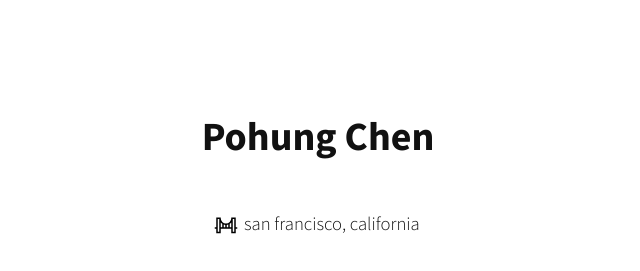
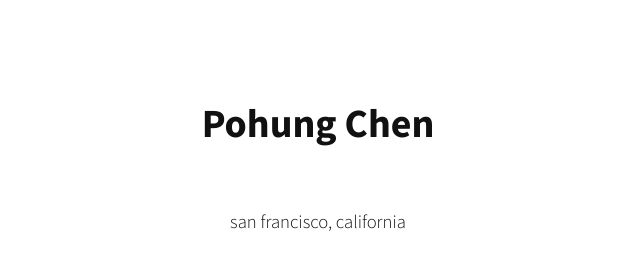
Before and after one commit to pohung/pohung.github.io, a plain HTML site: page index.html in a window 1280 px wide. Shown: the top 271 px of the page, without its empty margins (322-962 px from the left). Drawn offline with Linux system fonts and the light colour scheme.

Commit message:
removing icon

```diff
--- a/index.html
+++ b/index.html
@@ -27,7 +27,6 @@
 <div class="contents">
   <div class="header">
     <div class="title">Pohung Chen</div>
-    <img src="images/sf.svg" class="sf_icon" alt="san francisco icon" />
     san francisco, california
     <br /><br />
         <a href="http://www.linkedin.com/in/pohung/"><img src="images/linkedin.png" class="social_icons" alt="linkedin" /></a>
--- a/style.css
+++ b/style.css
@@ -52,8 +52,8 @@ a:hover {
   font-family: 'Source Sans Pro', sans-serif;
   font-size: 30pt;
   font-weight: 700;
-  padding-top: 60pt;
-  padding-bottom: 40pt;
+  padding-top: 50pt;
+  padding-bottom: 50pt;
 }
 
 .divider {
@@ -92,14 +92,6 @@ video::-webkit-media-controls {
   opacity: 0;
 }
 
-.sf_icon {
-  position: relative;
-  top: 5pt;
-  left: -2pt;
-  width: 18pt;
-  height: 18pt;
-}
-
 @media screen and (max-width: 720px) {
 
 .header {
@@ -111,7 +103,7 @@ video::-webkit-media-controls {
 
 .title {
   font-size: 20pt;
-  padding-top: 30pt;
+  padding-top: 20pt;
   padding-bottom: 20pt;
 }
 
```
Also changed, not shown: images/sf.svg (deleted).
